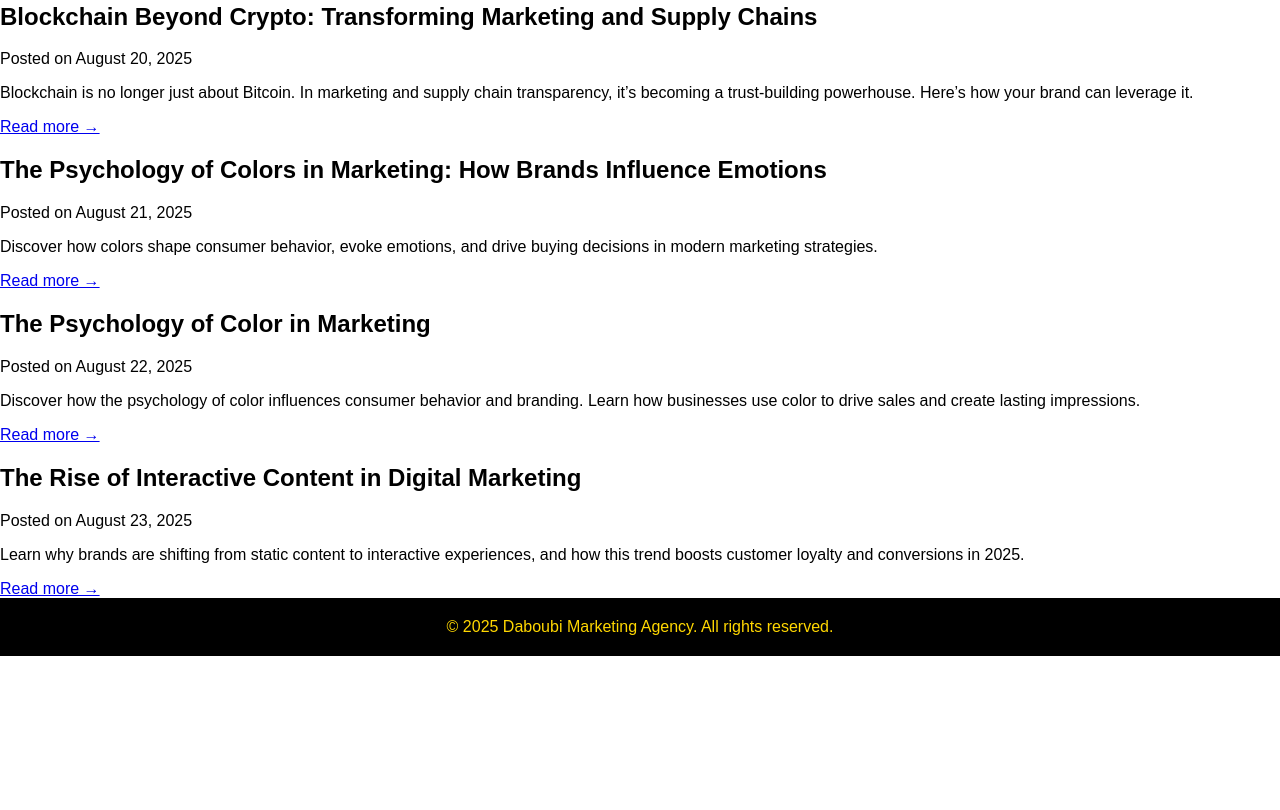
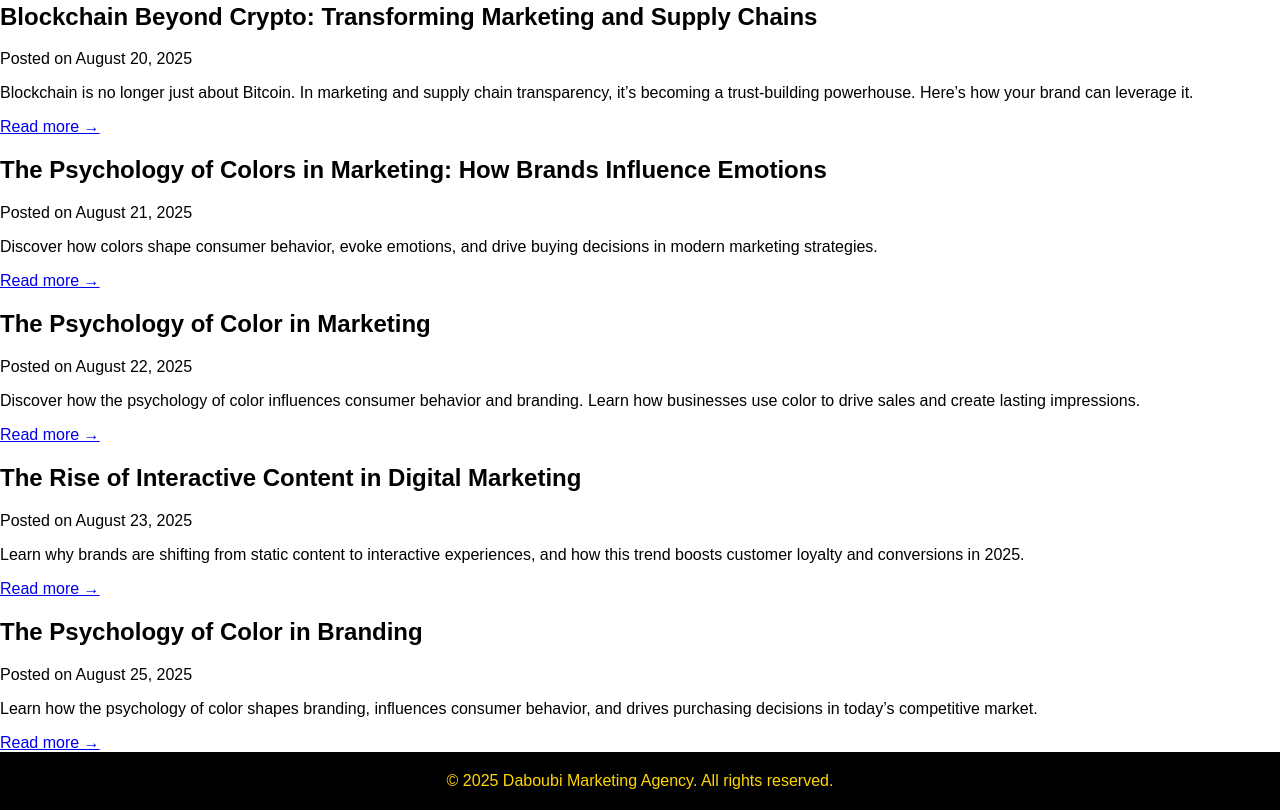
Before and after one commit to Qusaidab2/daboubi-s-agency, a plain HTML site: page blog.html in a window 1280 px wide. Shown: the part 8648-9458 px from the top of the page. Before the commit the page ends 9304 px from the top, so only its background shows below. Drawn offline with Linux system fonts and the light colour scheme.

Commit message:
Update blog.html

```diff
--- a/blog.html
+++ b/blog.html
@@ -638,6 +638,16 @@
   </p>
   <a href="blog59.html" class="text-gold hover:underline">Read more →</a>
 </article>
+<article class="mb-12">
+  <h2 class="text-2xl font-semibold text-gold mb-2">
+    The Psychology of Color in Branding
+  </h2>
+  <p class="text-gray-300 mb-4">Posted on August 25, 2025</p>
+  <p class="mb-4">
+    Learn how the psychology of color shapes branding, influences consumer behavior, and drives purchasing decisions in today’s competitive market.
+  </p>
+  <a href="blog60.html" class="text-gold hover:underline">Read more →</a>
+</article>
 
   <footer class="p-6 text-center text-gray-500 text-sm">
     © 2025 Daboubi Marketing Agency. All rights reserved.
```
